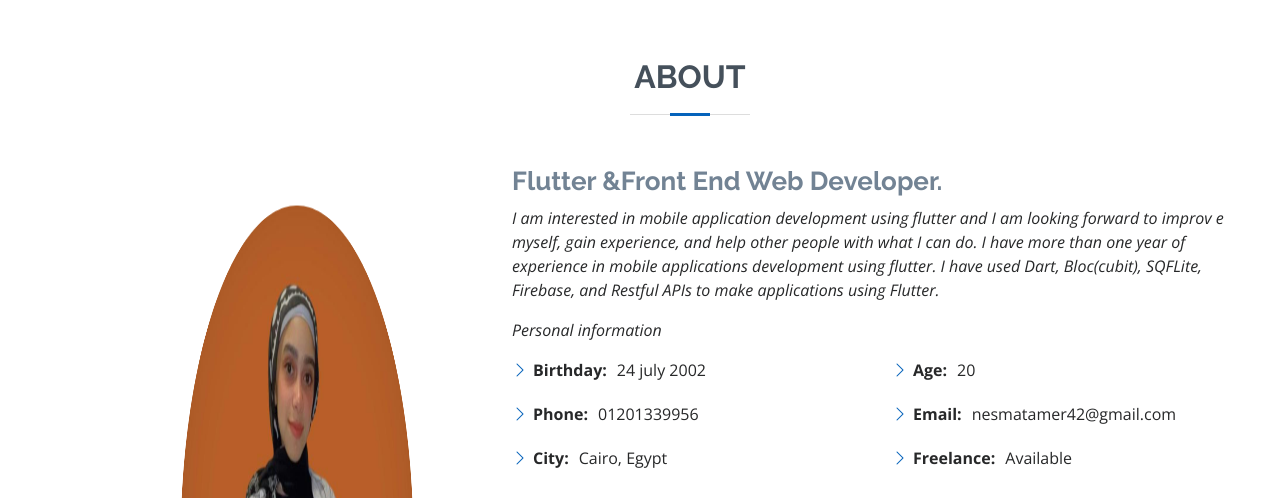
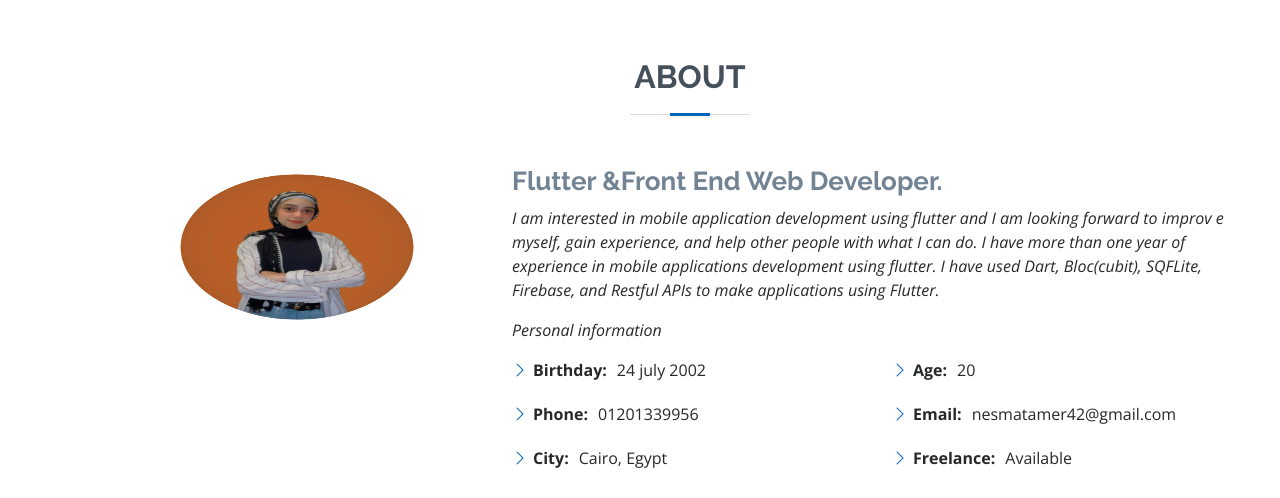
Before and after one commit to NesmaAlabyad/NesmaAlabyad.github.io, a plain HTML site: page index.html in a window 1280 px wide. Shown: the part 802-1300 px from the top of the page. Drawn offline with nearby package versions, Linux system fonts and the light colour scheme.

Commit message:
Update style.css

```diff
--- a/style.css
+++ b/style.css
@@ -1105,5 +1105,5 @@ img{
 
 
 padding-left: 10px;
-  height: 95vh;
+  height: 50%;
 }
```
